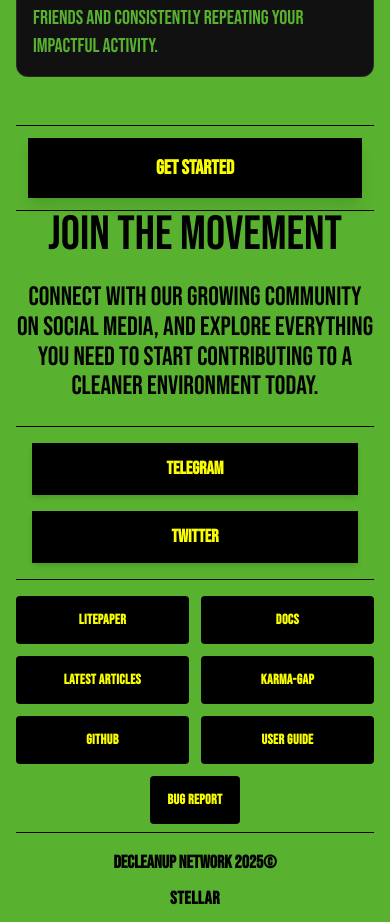
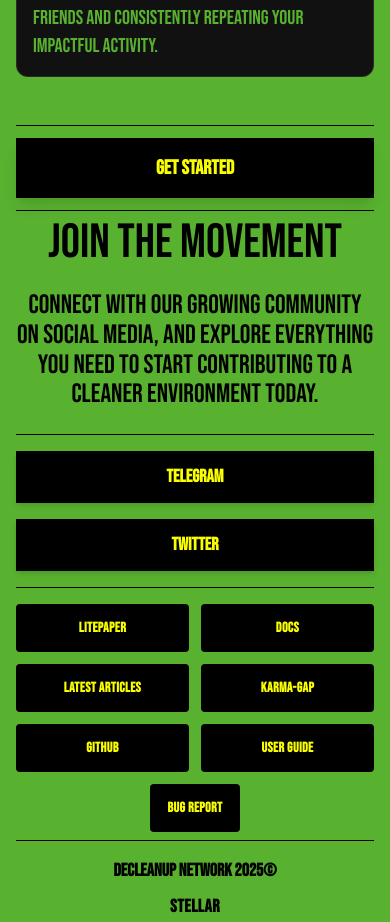
Before and after one commit to DeCleanup-Network/landing-page, a Next.js app: page / in a window 390 px wide. Shown: the part 7580-8502 px from the top of the page. Built offline with nearby package versions, Linux system fonts and the light colour scheme.

Commit message:
fix the hero page padding

```diff
--- a/components/HowToTokonizeImpact/TokenizeImpactSection.tsx
+++ b/components/HowToTokonizeImpact/TokenizeImpactSection.tsx
@@ -76,14 +76,14 @@
         {/* CTA Section */}
         <div className="text-center md:space-y-8   mt-12 lg:mt-16">
           {/* Get Started Button */}
-          <div className="w-full border-y border-black p-3">
+          <div className="w-full border-y border-black py-3">
             <button className=" bg-black w-full hover:bg-black/80  text-[#FAFF00] font-black text-xl lg:text-5xl uppercase px-8 lg:px-12 py-4 lg:py-5  hover:shadow-2xl shadow-lg transform">
               Get Started
             </button>
           </div>
           {/* Join Movement Section */}
           <div className="space-y-6 lg:space-y-8">
-            <div className="text-5xl sm:text-5xl lg:text-[190px]  text-black uppercase ">
+            <div className="text-5xl mt-2 sm:text-5xl lg:text-[190px]  text-black uppercase ">
               Join the Movement
             </div>
 
@@ -94,7 +94,7 @@
             </p>
 
             {/* Social Buttons */}
-            <div className="flex border-t border-black flex-col sm:flex-row gap-4 lg:gap-6 p-4 items-center">
+            <div className="flex border-t border-black flex-col sm:flex-row gap-4 lg:gap-6 py-4 items-center">
               <Link href={'https://t.me/EcoSynthesisX/443'} className="bg-black text-[#FAFF00] font-bold text-lg lg:text-5xl uppercase px-8 lg:px-10 py-3 lg:py-4 w-full transition-all duration-300 hover:scale-100 hover:shadow-xl shadow-md transform hover:-translate-y-1">
                 Telegram
               </Link>
--- a/components/WhatIsDecleanUp/WhatIsDeCleanupNetwork.tsx
+++ b/components/WhatIsDecleanUp/WhatIsDeCleanupNetwork.tsx
@@ -197,7 +197,7 @@
 
         {/* Problem-Solution Content Side by Side */}
         <div className="grid grid-cols-2 gap-0 min-h-[600px] lg:min-h-[700px] xl:min-h-[800px]">
-          <div className="border-r-2 border-black">
+          <div className="">
             <ProblemSection hideHeader={true} />
           </div>
           <div>
```
